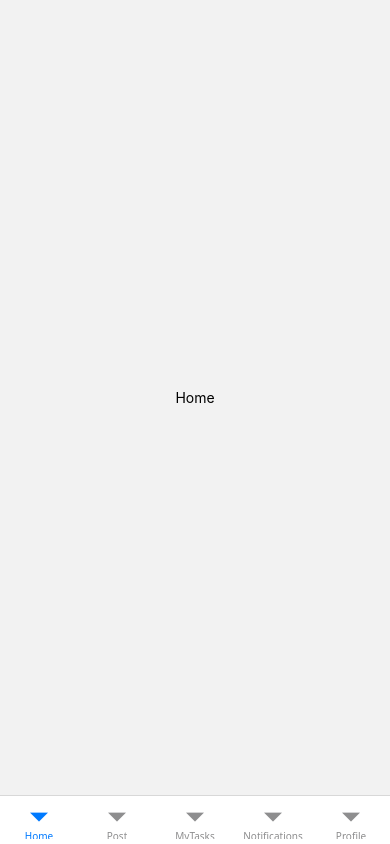
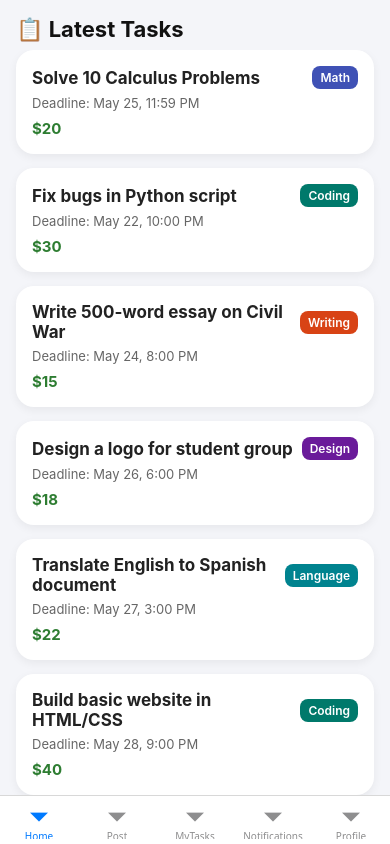
Before and after one commit to syedhamzahabib/AssignMint, a React Native app: screen /Home in a window 390 px wide. Built offline with nearby package versions, Linux system fonts and the light colour scheme.

Commit message:
Day 2: Home feed with styled TaskCard and FlatList

```diff
--- a/App.js
+++ b/App.js
@@ -2,24 +2,25 @@ import React from 'react';
 import { NavigationContainer } from '@react-navigation/native';
 import { createBottomTabNavigator } from '@react-navigation/bottom-tabs';
 import { Text, View } from 'react-native';
+import HomeScreen from './screens/HomeScreen';
 
 const Tab = createBottomTabNavigator();
 
-const HomeScreen = () => <View style={styles.center}><Text>Home</Text></View>;
-const PostScreen = () => <View style={styles.center}><Text>Post</Text></View>;
-const MyTasksScreen = () => <View style={styles.center}><Text>My Tasks</Text></View>;
-const NotificationsScreen = () => <View style={styles.center}><Text>Notifications</Text></View>;
-const ProfileScreen = () => <View style={styles.center}><Text>Profile</Text></View>;
+const PlaceholderScreen = ({ name }) => (
+  <View style={styles.center}>
+    <Text>{name}</Text>
+  </View>
+);
 
 export default function App() {
   return (
     <NavigationContainer>
       <Tab.Navigator screenOptions={{ headerShown: false }}>
         <Tab.Screen name="Home" component={HomeScreen} />
-        <Tab.Screen name="Post" component={PostScreen} />
-        <Tab.Screen name="MyTasks" component={MyTasksScreen} />
-        <Tab.Screen name="Notifications" component={NotificationsScreen} />
-        <Tab.Screen name="Profile" component={ProfileScreen} />
+        <Tab.Screen name="Post" children={() => <PlaceholderScreen name="Post" />} />
+        <Tab.Screen name="MyTasks" children={() => <PlaceholderScreen name="My Tasks" />} />
+        <Tab.Screen name="Notifications" children={() => <PlaceholderScreen name="Notifications" />} />
+        <Tab.Screen name="Profile" children={() => <PlaceholderScreen name="Profile" />} />
       </Tab.Navigator>
     </NavigationContainer>
   );
--- /dev/null
+++ b/components/TaskCard.js
@@ -0,0 +1,77 @@
+import React from 'react';
+import { View, Text, StyleSheet } from 'react-native';
+
+// Assign color based on subject
+const getTagColor = (subject) => {
+  switch (subject.toLowerCase()) {
+    case 'math': return '#3f51b5';
+    case 'coding': return '#00796b';
+    case 'writing': return '#d84315';
+    case 'design': return '#6a1b9a';
+    case 'language': return '#00838f';
+    default: return '#9e9e9e';
+  }
+};
+
+const TaskCard = ({ title, subject, price, deadline }) => (
+  <View style={styles.card}>
+    <View style={styles.row}>
+      <Text style={styles.title}>{title}</Text>
+      <View style={[styles.tag, { backgroundColor: getTagColor(subject) }]}>
+        <Text style={styles.tagText}>{subject}</Text>
+      </View>
+    </View>
+    <Text style={styles.meta}>Deadline: {deadline}</Text>
+    <Text style={styles.price}>{price}</Text>
+  </View>
+);
+
+const styles = StyleSheet.create({
+  card: {
+    backgroundColor: '#ffffff',
+    padding: 16,
+    marginHorizontal: 16,
+    marginBottom: 14,
+    borderRadius: 18,
+    shadowColor: '#000',
+    shadowOpacity: 0.06,
+    shadowOffset: { width: 0, height: 3 },
+    shadowRadius: 10,
+    elevation: 3,
+  },
+  row: {
+    flexDirection: 'row',
+    justifyContent: 'space-between',
+    alignItems: 'center',
+  },
+  title: {
+    fontSize: 17,
+    fontWeight: '700',
+    color: '#222',
+    flexShrink: 1,
+  },
+  meta: {
+    fontSize: 13,
+    color: '#666',
+    marginTop: 6,
+  },
+  price: {
+    fontSize: 15,
+    fontWeight: 'bold',
+    color: '#2e7d32',
+    marginTop: 8,
+  },
+  tag: {
+    borderRadius: 8,
+    paddingVertical: 4,
+    paddingHorizontal: 8,
+  },
+  tagText: {
+    fontSize: 12,
+    fontWeight: '600',
+    color: '#fff',
+    textTransform: 'capitalize',
+  },
+});
+
+export default TaskCard;
--- /dev/null
+++ b/data/dummyTasks.js
@@ -0,0 +1,44 @@
+export const dummyTasks = [
+  {
+    id: '1',
+    title: 'Solve 10 Calculus Problems',
+    subject: 'Math',
+    price: '$20',
+    deadline: 'May 25, 11:59 PM',
+  },
+  {
+    id: '2',
+    title: 'Fix bugs in Python script',
+    subject: 'Coding',
+    price: '$30',
+    deadline: 'May 22, 10:00 PM',
+  },
+  {
+    id: '3',
+    title: 'Write 500-word essay on Civil War',
+    subject: 'Writing',
+    price: '$15',
+    deadline: 'May 24, 8:00 PM',
+  },
+  {
+    id: '4',
+    title: 'Design a logo for student group',
+    subject: 'Design',
+    price: '$18',
+    deadline: 'May 26, 6:00 PM',
+  },
+  {
+    id: '5',
+    title: 'Translate English to Spanish document',
+    subject: 'Language',
+    price: '$22',
+    deadline: 'May 27, 3:00 PM',
+  },
+  {
+    id: '6',
+    title: 'Build basic website in HTML/CSS',
+    subject: 'Coding',
+    price: '$40',
+    deadline: 'May 28, 9:00 PM',
+  },
+];
--- /dev/null
+++ b/screens/HomeScreen.js
@@ -0,0 +1,38 @@
+import React from 'react';
+import { View, FlatList, Text, StyleSheet } from 'react-native';
+import TaskCard from '../components/TaskCard';
+import { dummyTasks } from '../data/dummyTasks';
+
+const HomeScreen = () => {
+  return (
+    <View style={styles.container}>
+      <Text style={styles.header}>📋 Latest Tasks</Text>
+      <FlatList
+        data={dummyTasks}
+        keyExtractor={(item) => item.id}
+        renderItem={({ item }) => <TaskCard {...item} />}
+        contentContainerStyle={styles.list}
+      />
+    </View>
+  );
+};
+
+const styles = StyleSheet.create({
+  container: {
+    flex: 1,
+    backgroundColor: '#f4f5f9',
+  },
+  header: {
+    fontSize: 22,
+    fontWeight: 'bold',
+    marginTop: 16,
+    marginHorizontal: 16,
+    marginBottom: 8,
+    color: '#111',
+  },
+  list: {
+    paddingBottom: 16,
+  },
+});
+
+export default HomeScreen;
```
Also changed, not shown: screens/PostScreen.js (added, +60 -0 lines).
